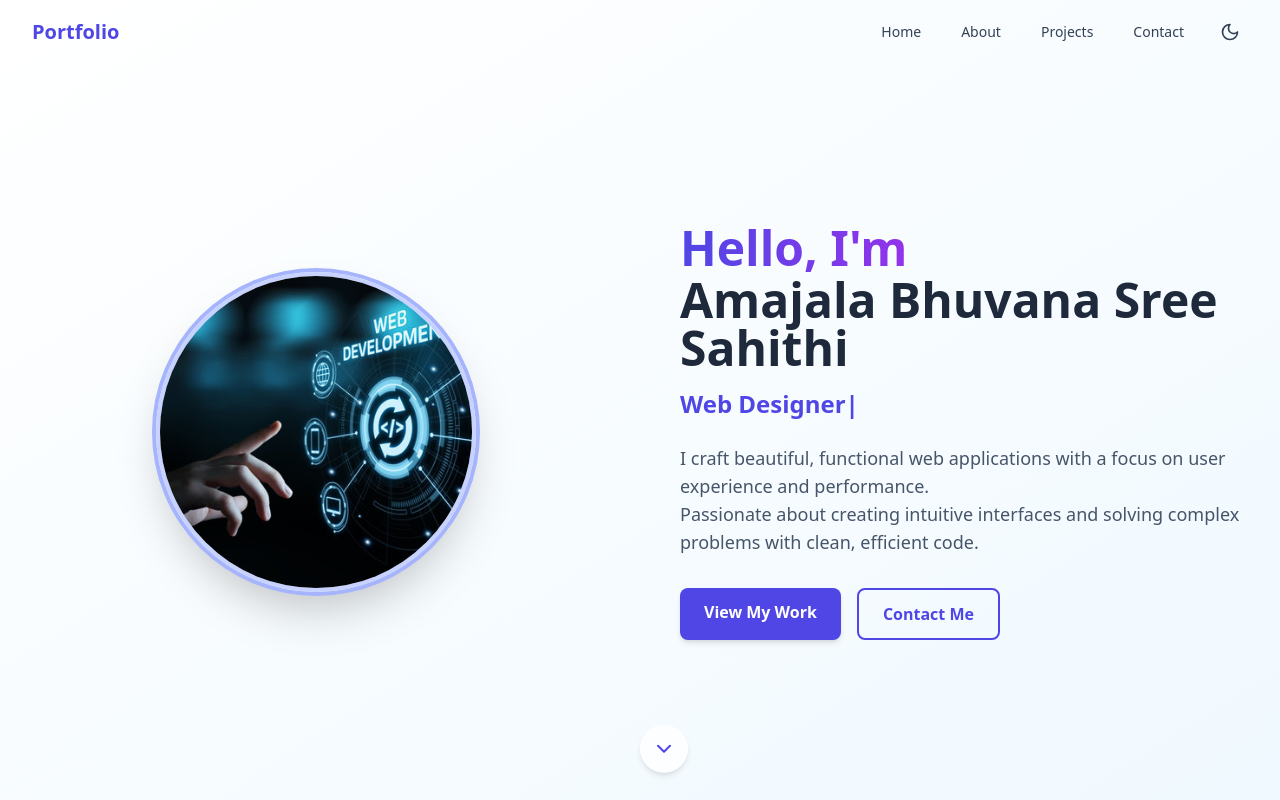
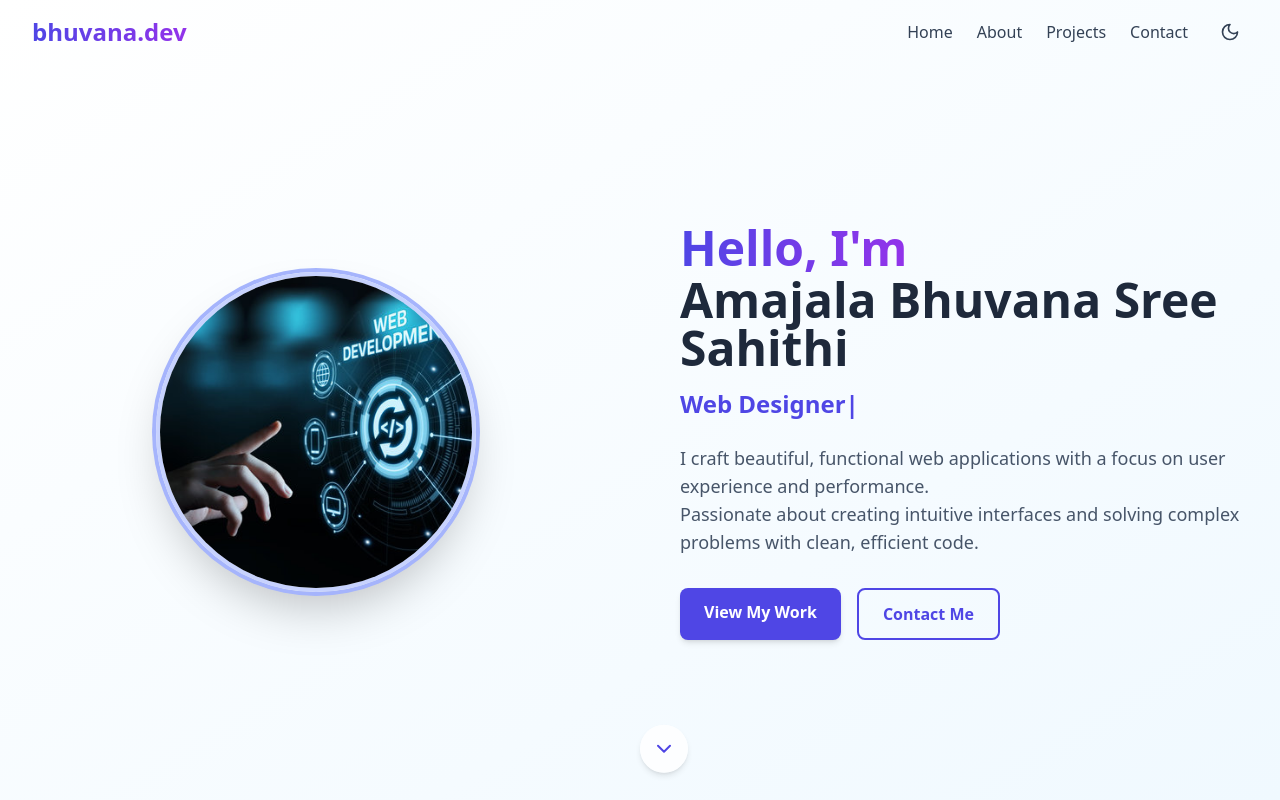
Before and after one commit to bhuvana816/Portfolio., a React (Vite) app: page / in a window 1280 px wide. Shown: the top 800 px of the page. Built offline with nearby package versions, Linux system fonts and the light colour scheme.

Commit message:
Update Navbar.tsx

```diff
--- a/src/components/Navbar.tsx
+++ b/src/components/Navbar.tsx
@@ -1,5 +1,5 @@
 import React, { useState, useEffect } from 'react';
-import { motion } from 'framer-motion';
+import { motion, AnimatePresence } from 'framer-motion';
 import { Menu, X, Moon, Sun } from 'lucide-react';
 import { useTheme } from '../utils/ThemeContext';
 
@@ -17,105 +17,100 @@ const Navbar: React.FC = () => {
 
   useEffect(() => {
     const handleScroll = () => {
-      const isScrolled = window.scrollY > 10;
-      if (isScrolled !== scrolled) {
-        setScrolled(isScrolled);
-      }
+      setScrolled(window.scrollY > 10);
     };
 
     window.addEventListener('scroll', handleScroll);
-    return () => {
-      window.removeEventListener('scroll', handleScroll);
-    };
-  }, [scrolled]);
+    return () => window.removeEventListener('scroll', handleScroll);
+  }, []);
 
   return (
     <motion.nav
       className={`fixed w-full z-50 transition-all duration-300 ${
         scrolled
-          ? 'bg-white/80 dark:bg-slate-900/80 backdrop-blur-md shadow-md'
+          ? 'bg-white/80 dark:bg-slate-900/80 backdrop-blur-lg shadow-md'
           : 'bg-transparent'
       }`}
       initial={{ y: -100 }}
       animate={{ y: 0 }}
-      transition={{ duration: 0.5 }}
+      transition={{ duration: 0.6, ease: 'easeOut' }}
     >
       <div className="max-w-7xl mx-auto px-4 sm:px-6 lg:px-8">
         <div className="flex items-center justify-between h-16">
-          <div className="flex items-center">
-            <a href="#home" className="text-xl font-bold text-indigo-600 dark:text-indigo-400">
-              Portfolio
+          <a
+            href="#home"
+            className="text-2xl font-bold bg-gradient-to-r from-indigo-600 to-purple-600 bg-clip-text text-transparent"
+          >
+            bhuvana.dev
           </a>
-          </div>
 
-          <div className="hidden md:block">
-            <div className="ml-10 flex items-center space-x-4">
+          {/* Desktop Nav */}
+          <div className="hidden md:flex items-center space-x-6">
             {navItems.map((item) => (
               <a
                 key={item.name}
                 href={item.href}
-                  className="px-3 py-2 rounded-md text-sm font-medium text-slate-700 hover:text-indigo-600 dark:text-slate-200 dark:hover:text-indigo-400 transition-colors"
+                className="relative text-slate-700 dark:text-slate-200 font-medium hover:text-indigo-600 dark:hover:text-indigo-400 transition-colors"
               >
                 {item.name}
+                <span className="absolute left-0 -bottom-1 w-0 h-0.5 bg-indigo-500 transition-all group-hover:w-full"></span>
               </a>
             ))}
-              <button
+            <motion.button
               onClick={toggleTheme}
               className="p-2 rounded-full text-slate-700 hover:text-indigo-600 dark:text-slate-200 dark:hover:text-indigo-400 transition-colors"
+              whileHover={{ scale: 1.1 }}
               aria-label="Toggle theme"
             >
               {theme === 'dark' ? <Sun size={20} /> : <Moon size={20} />}
-              </button>
-            </div>
+            </motion.button>
           </div>
 
+          {/* Mobile Menu Button */}
           <div className="md:hidden flex items-center">
-            <button
+            <motion.button
               onClick={toggleTheme}
               className="p-2 mr-2 rounded-full text-slate-700 hover:text-indigo-600 dark:text-slate-200 dark:hover:text-indigo-400 transition-colors"
+              whileHover={{ scale: 1.1 }}
               aria-label="Toggle theme"
             >
               {theme === 'dark' ? <Sun size={20} /> : <Moon size={20} />}
-            </button>
+            </motion.button>
+
             <button
               onClick={() => setIsOpen(!isOpen)}
-              className="inline-flex items-center justify-center p-2 rounded-md text-slate-700 hover:text-indigo-600 dark:text-slate-200 dark:hover:text-indigo-400 transition-colors"
-              aria-expanded="false"
+              className="p-2 rounded-md text-slate-700 hover:text-indigo-600 dark:text-slate-200 dark:hover:text-indigo-400 transition-colors"
+              aria-label="Toggle menu"
             >
-              <span className="sr-only">Open main menu</span>
-              {isOpen ? (
-                <X className="block h-6 w-6" aria-hidden="true" />
-              ) : (
-                <Menu className="block h-6 w-6" aria-hidden="true" />
-              )}
+              {isOpen ? <X size={24} /> : <Menu size={24} />}
             </button>
           </div>
         </div>
       </div>
 
-      {/* Mobile menu */}
+      {/* Mobile Menu Dropdown */}
+      <AnimatePresence>
+        {isOpen && (
           <motion.div
-        className={`md:hidden ${isOpen ? 'block' : 'hidden'}`}
-        initial={{ opacity: 0, height: 0 }}
-        animate={{
-          opacity: isOpen ? 1 : 0,
-          height: isOpen ? 'auto' : 0
-        }}
+            className="md:hidden bg-white/90 dark:bg-slate-900/90 backdrop-blur-md px-4 pt-4 pb-6 space-y-2"
+            initial={{ height: 0, opacity: 0 }}
+            animate={{ height: 'auto', opacity: 1 }}
+            exit={{ height: 0, opacity: 0 }}
             transition={{ duration: 0.3 }}
           >
-        <div className="px-2 pt-2 pb-3 space-y-1 sm:px-3 bg-white/90 dark:bg-slate-900/90 backdrop-blur-md">
             {navItems.map((item) => (
               <a
                 key={item.name}
                 href={item.href}
                 onClick={() => setIsOpen(false)}
-              className="block px-3 py-2 rounded-md text-base font-medium text-slate-700 hover:text-indigo-600 dark:text-slate-200 dark:hover:text-indigo-400 transition-colors"
+                className="block text-base font-medium text-slate-700 hover:text-indigo-600 dark:text-slate-200 dark:hover:text-indigo-400 transition-colors py-2"
               >
                 {item.name}
               </a>
             ))}
-        </div>
           </motion.div>
+        )}
+      </AnimatePresence>
     </motion.nav>
   );
 };
```
Lines whose indentation alone changed are shown as unchanged.
